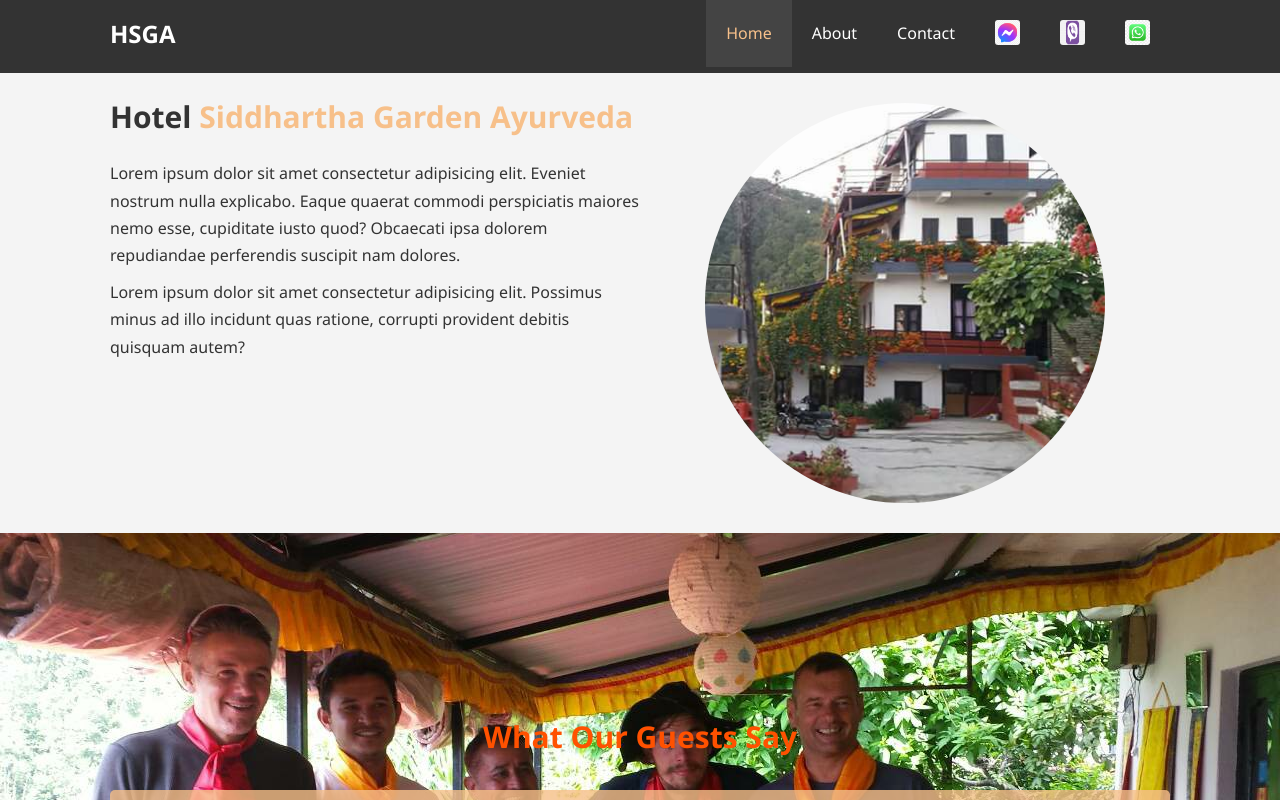
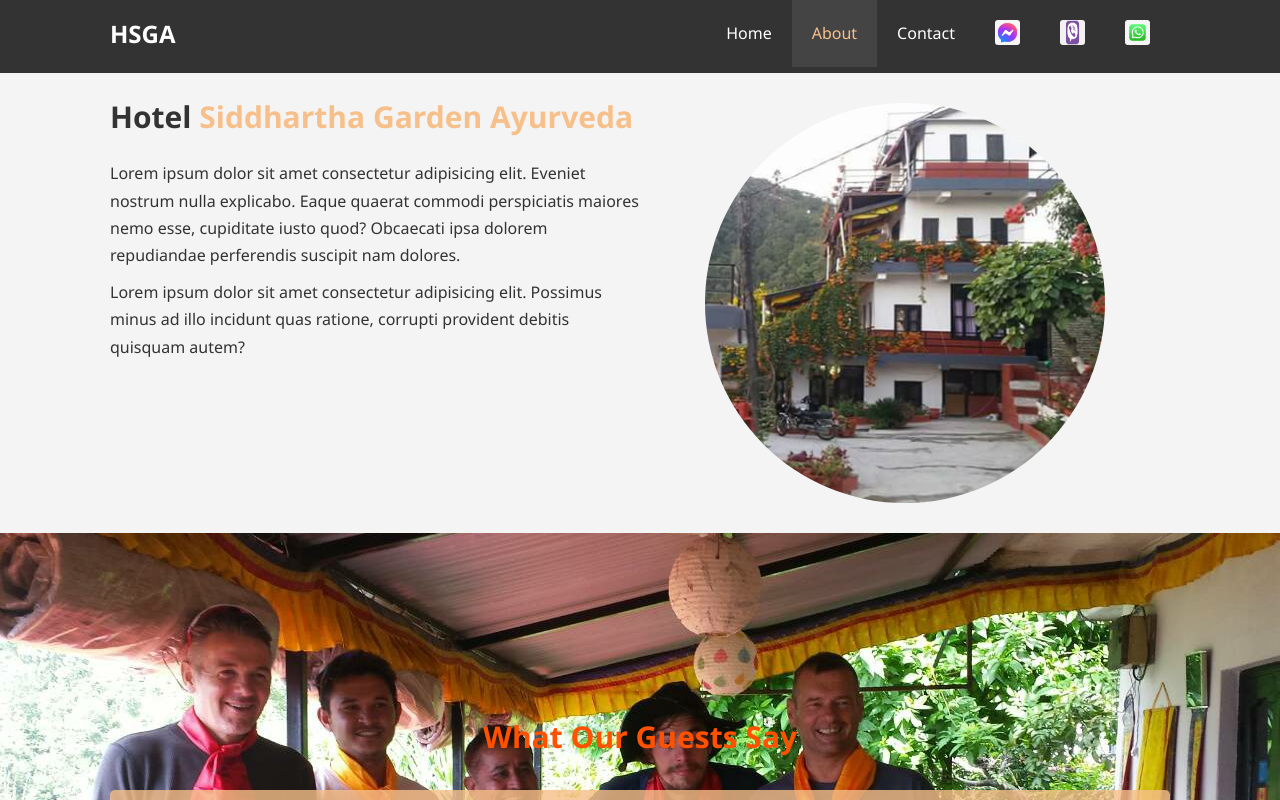
Before and after one commit to Kailu1111/HTML-CSS-Projects, a plain HTML site: page Hotel Website/about.html in a window 1280 px wide. Shown: the top 800 px of the page. Drawn offline with Linux system fonts and the light colour scheme.

Commit message:
Update about.html

```diff
--- a/Hotel Website/about.html
+++ b/Hotel Website/about.html
@@ -14,8 +14,8 @@
             <div class="container">
                 <h1 class="logo"><a href="index.html">HSGA</a></h1>
                 <ul>
-                    <li><a class="current" href="index.html">Home</a></li>
-                    <li><a href="about.html">About</a></li>
+                    <li><a href="index.html">Home</a></li>
+                    <li><a class="current"  href="about.html">About</a></li>
                     <li><a href="contact.html">Contact</a></li>
 
                     <li><a class="call-msg" href="https://www.facebook.com/messages/t/211256182619481" ><img src="img/Logos/messenger.png" alt="Facebook"></a></li>
```
